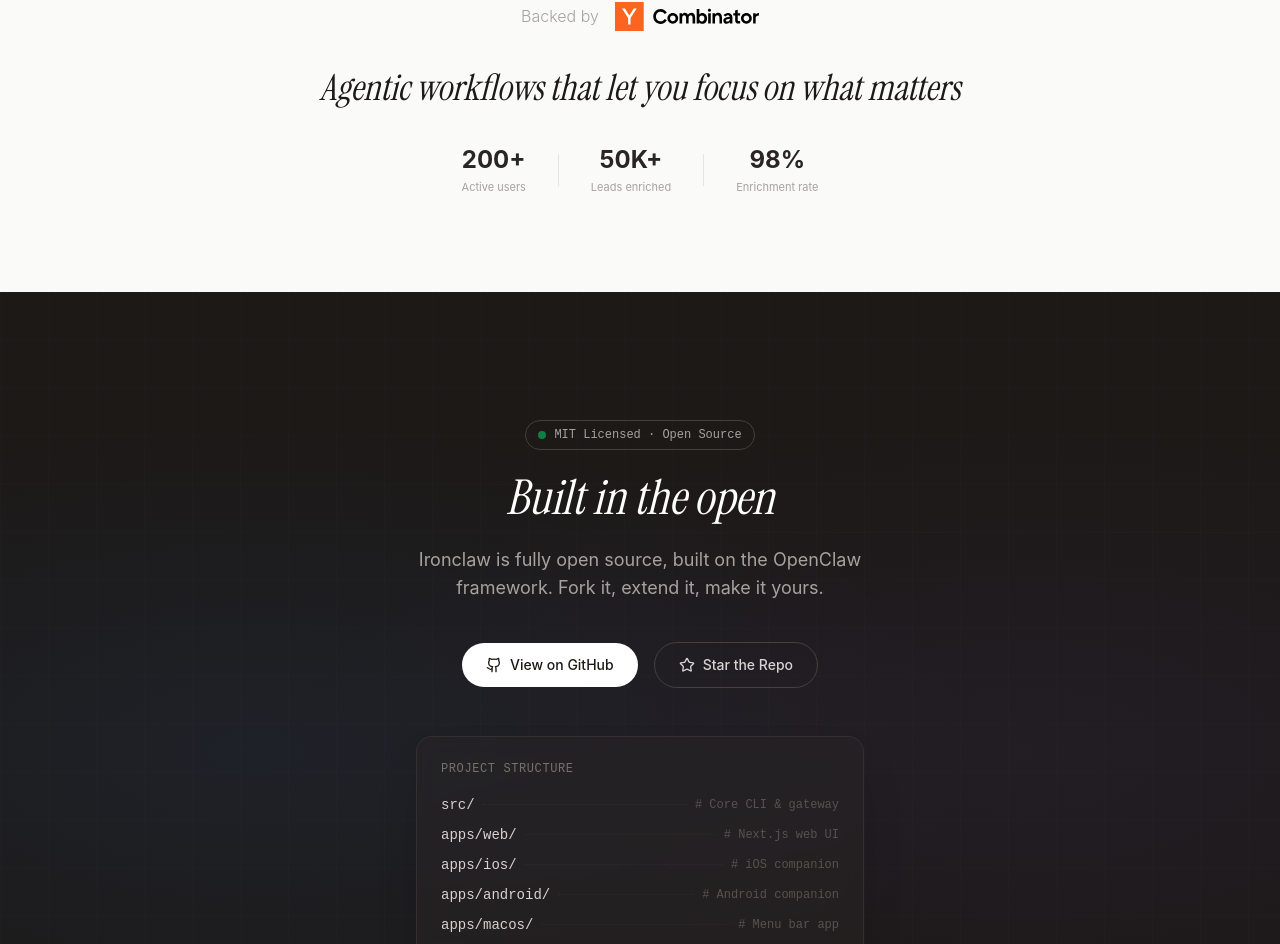
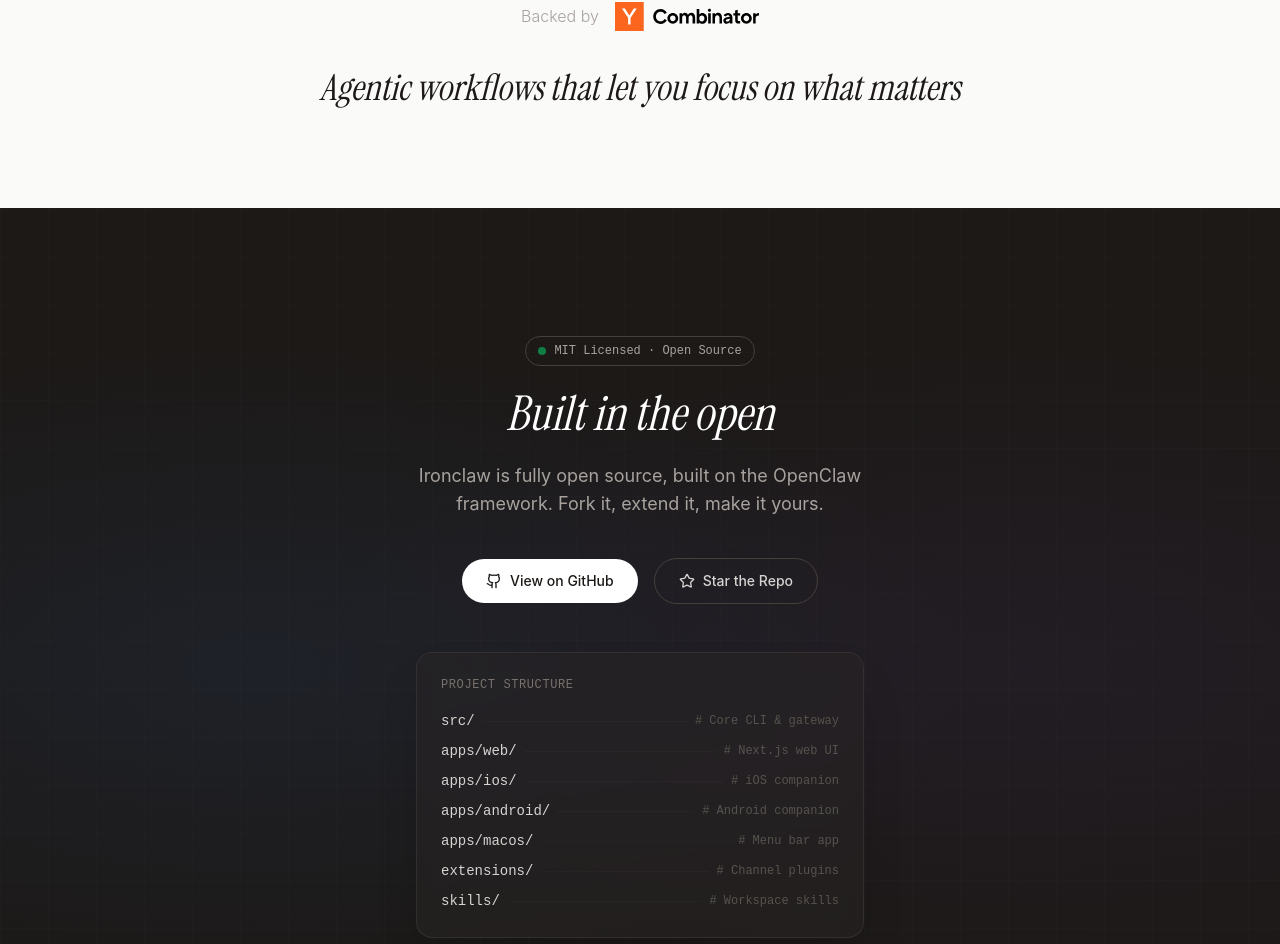
Before and after one commit to Fato07/elav-site, a Next.js app: page / in a window 1280 px wide. Shown: the part 8695-9639 px from the top of the page. Built offline with nearby package versions, Linux system fonts and the light colour scheme.

Commit message:
👌 IMPROVE: landing

```diff
--- a/src/components/yc-backed.tsx
+++ b/src/components/yc-backed.tsx
@@ -30,23 +30,6 @@
           <h2 className="font-[family-name:var(--font-instrument)] text-2xl sm:text-3xl lg:text-4xl text-stone-900 italic font-light max-w-2xl leading-snug">
             Agentic workflows that let you focus on what matters
           </h2>
-
-          <div className="flex items-center gap-8 text-stone-400 text-sm">
-            <div className="flex flex-col items-center gap-1">
-              <span className="text-2xl font-bold text-stone-800">200+</span>
-              <span className="text-[11px]">Active users</span>
-            </div>
-            <div className="w-px h-8 bg-stone-200" />
-            <div className="flex flex-col items-center gap-1">
-              <span className="text-2xl font-bold text-stone-800">50K+</span>
-              <span className="text-[11px]">Leads enriched</span>
-            </div>
-            <div className="w-px h-8 bg-stone-200" />
-            <div className="flex flex-col items-center gap-1">
-              <span className="text-2xl font-bold text-stone-800">98%</span>
-              <span className="text-[11px]">Enrichment rate</span>
-            </div>
-          </div>
         </motion.div>
       </div>
     </section>
```
